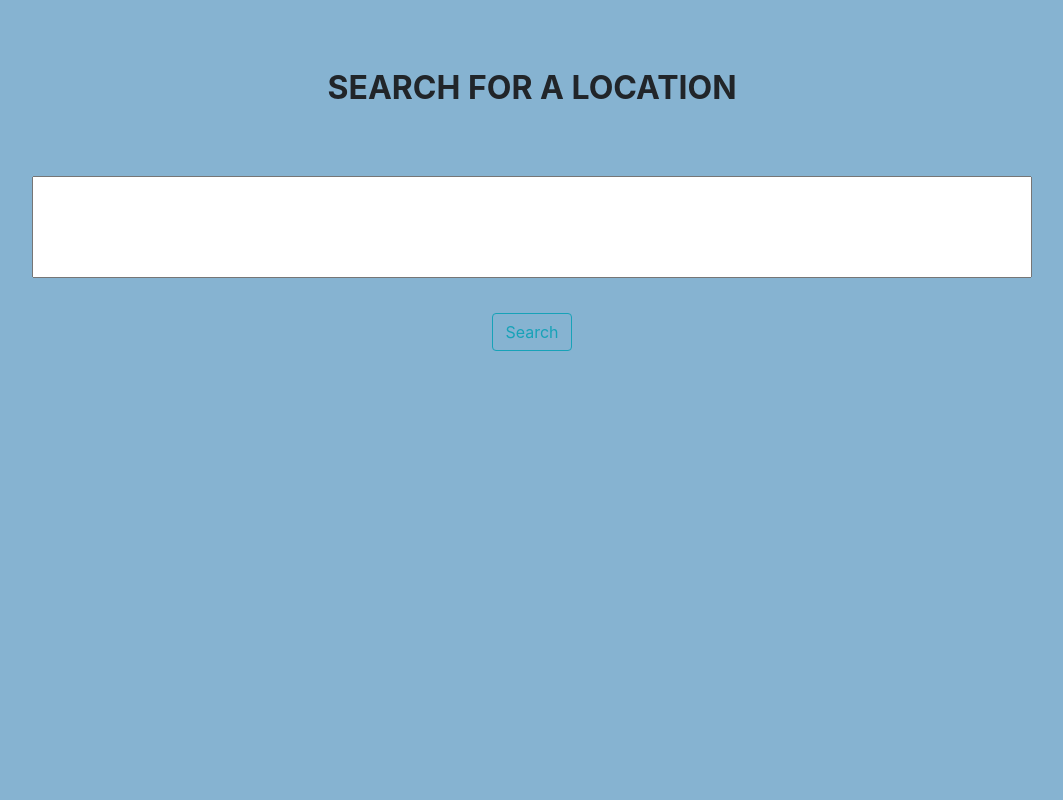
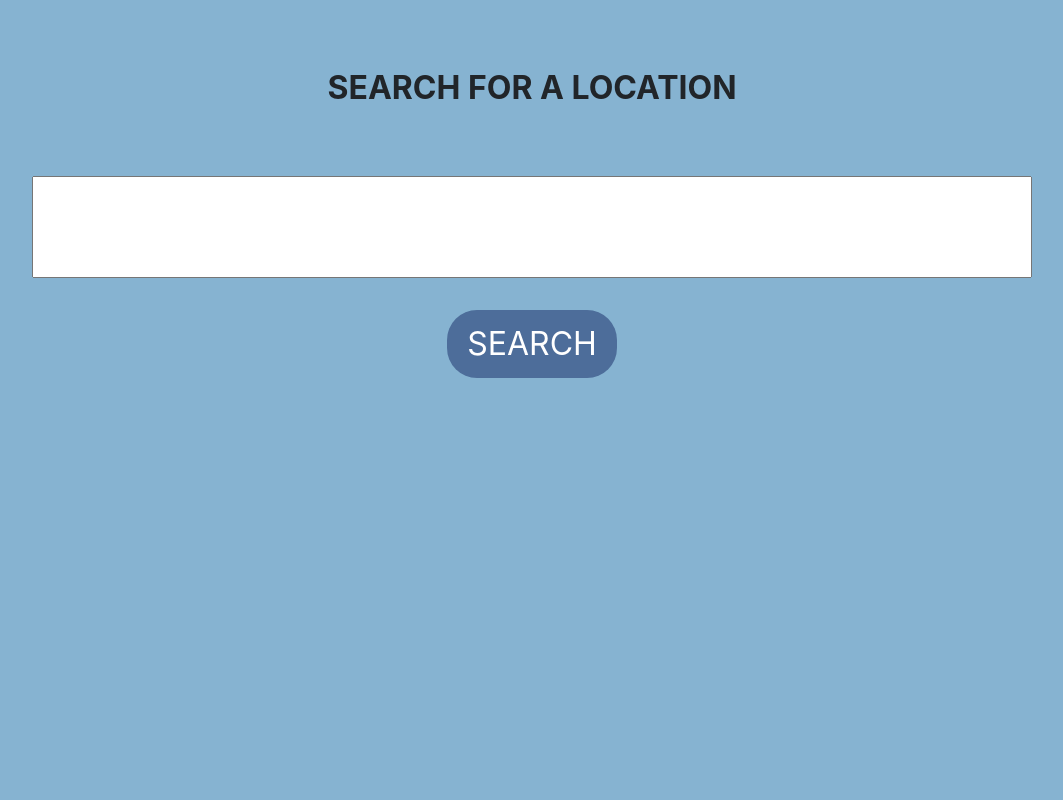
Before and after one commit to jaejunku/ripple, a Flask app: page /search in a window 1280 px wide. Shown: the whole page, without its empty margins (108-1171 px from the left). Run offline with Flask 2, Linux system fonts and the light colour scheme; some libraries are stand-ins or nearby versions.

Commit message:
Fixed search button

```diff
--- a/app.py
+++ b/app.py
@@ -10,6 +10,7 @@ from wtforms import StringField, SubmitField, TextAreaField, BooleanField
 
 # TODO modal with post popup when clickinng post + picture of album + link to listen to song on Spotify
 # TODO Add home/logout button to pages
+# TODO frontend work for places/music display
 # TODO homepage collections near you/your personal collections
 # TODO let users add pictures to posts
 # TODO let users (optionally) specify more specific locations when adding post
--- a/static/search.css
+++ b/static/search.css
@@ -21,3 +21,25 @@
   text-align: center;
   font-size: 4em;
 }
+
+.search-button {
+color: white !important;
+text-transform: uppercase;
+font-size: 0.5em;
+text-decoration: none;
+background: #4d6d9a;
+margin-top: 1em;
+  padding: 10px 20px;
+  border-radius: 30px;
+display: inline-block;
+border: none;
+transition: all 0.4s ease 0s;
+}
+
+.search-button:hover {
+color: white !important;
+background: #edb5bf;
+border-color: #edb5bf !important;
+transition: all 0.4s ease 0s;
+cursor: pointer;
+}
--- a/templates/search.html
+++ b/templates/search.html
@@ -21,7 +21,7 @@
                         {{ form.search(class="search-form") }}
                     </div>
                     <div class="submit">
-                        {{ form.submit(class="btn btn-outline-info") }}
+                        {{ form.submit(class="search-button") }}
                     </div>
             </form>
         </div>
```
